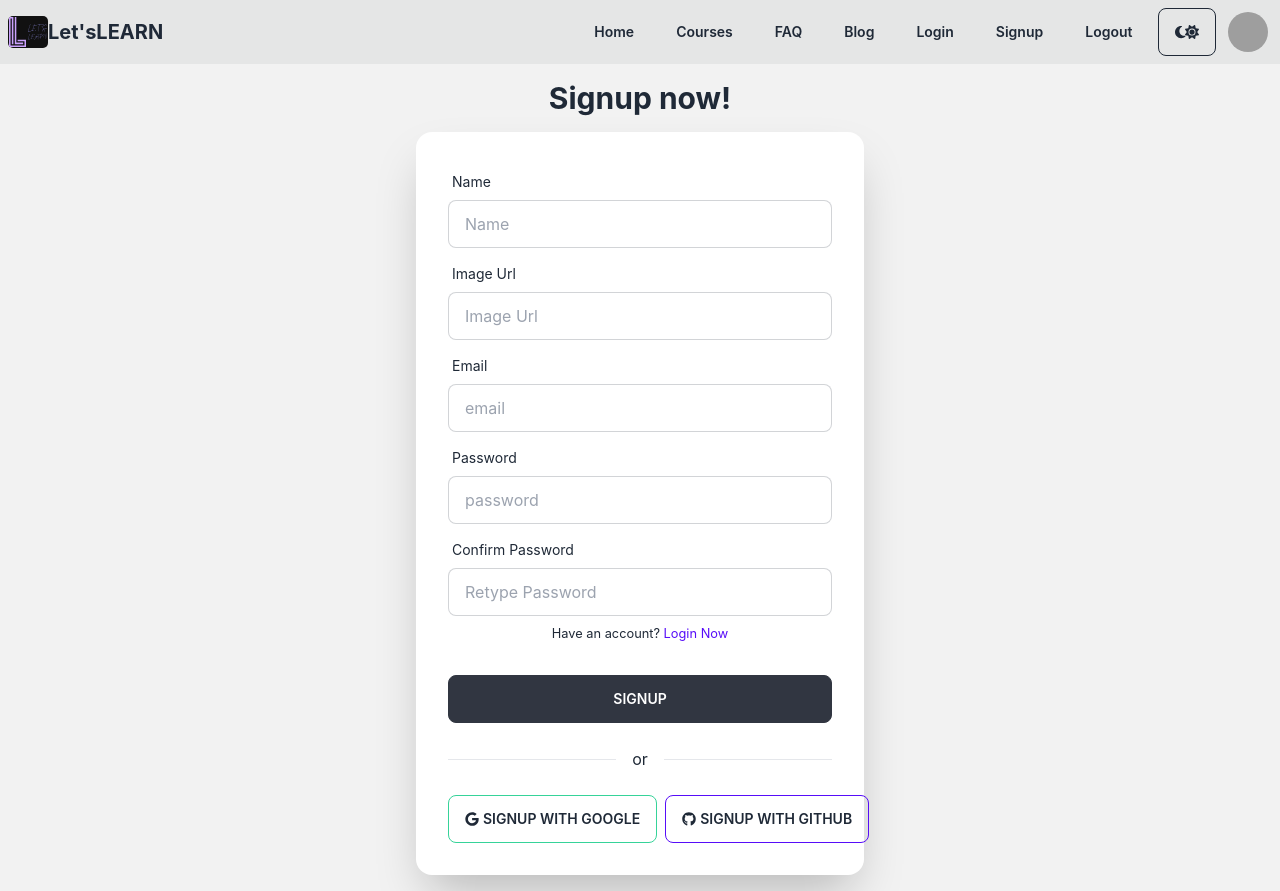
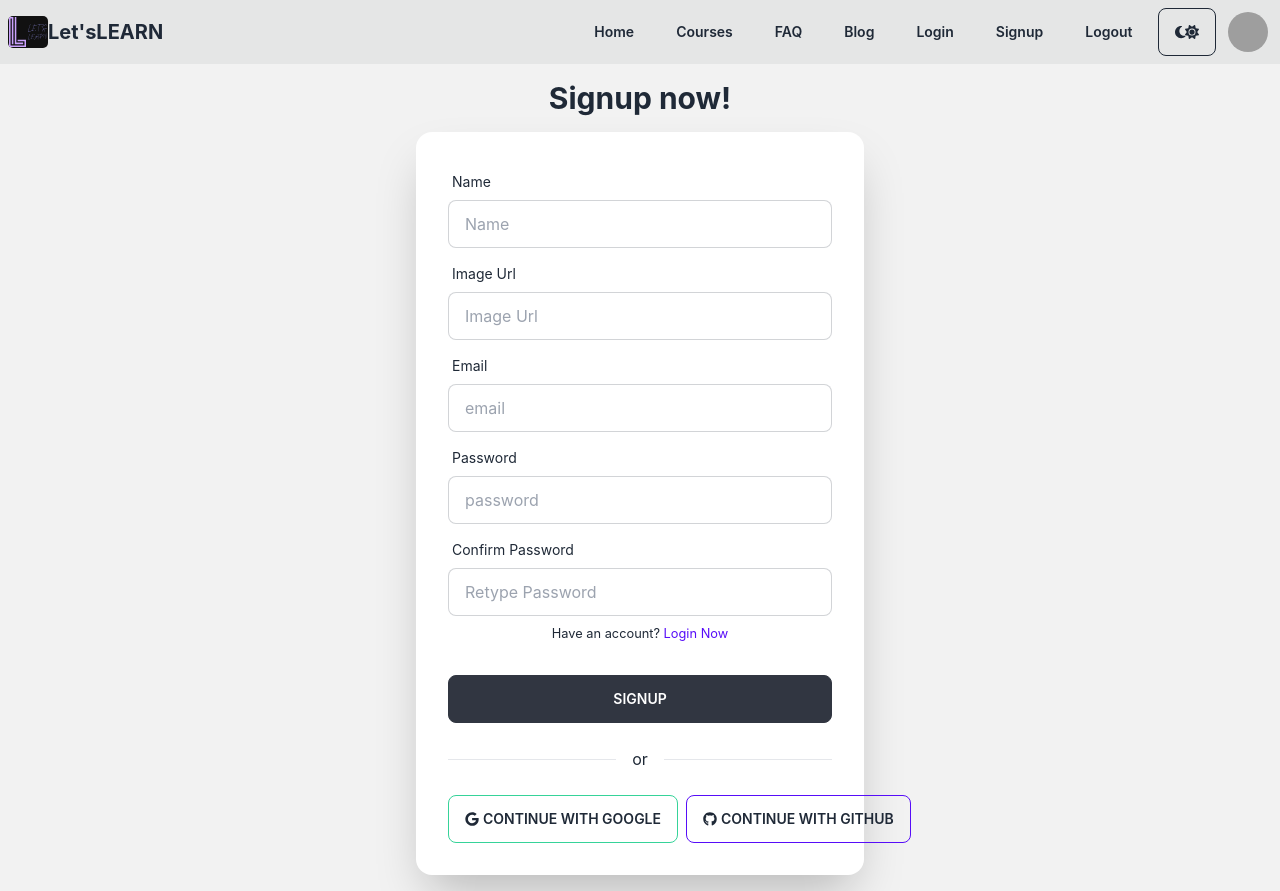
Before and after one commit to ajkn1904/lets-learn-client, a React (Create React App) app: page /signup in a window 1280 px wide. Built offline with nearby package versions, Linux system fonts and the light colour scheme; no server answers; grey boxes are pictures that could not be loaded.

Commit message:
authentication with google and github done

```diff
--- a/src/components/Login/Login.js
+++ b/src/components/Login/Login.js
@@ -2,10 +2,15 @@ import { FaGoogle, FaGithub } from 'react-icons/fa';
 import React, { useContext } from 'react';
 import { Link } from 'react-router-dom';
 import { AuthContext } from '../contexts/UserContext';
+import { GithubAuthProvider, GoogleAuthProvider } from 'firebase/auth';
 
 const Login = () => {
 
-    const {login} = useContext(AuthContext)
+    const {login, loginWithGoogle} = useContext(AuthContext);
+
+    const googleProvider = new GoogleAuthProvider();
+
+    const githubProvider = new GithubAuthProvider();
 
     const handleSubmit = (event) => {
 
@@ -22,9 +27,33 @@ const Login = () => {
             form.reset();
         })
         .catch(error => {
-            console.error('error');
+            console.error(error);
         });
 
+
+    }
+
+    const handleGglLogin = () => {
+        loginWithGoogle(googleProvider)
+        .then(result => {
+            const user = result.user;
+            console.log(user);
+        })
+        .catch(error => {
+            console.error(error);
+        });
+
+    }
+
+    const handleGitLogin = () => {
+        loginWithGoogle(githubProvider)
+        .then(result => {
+            const user = result.user;
+            console.log(user);
+        })
+        .catch(error => {
+            console.error(error);
+        });
 
     }
 
@@ -67,11 +96,11 @@ const Login = () => {
                         </div>
 
                         <div className='flex gap-2'>
-                            <button className="btn btn-ghost border-success">
+                            <button onClick={handleGglLogin} className="btn btn-ghost border-success">
                                 <FaGoogle className='mr-1'></FaGoogle>Login with Google
                             </button>
 
-                            <button className="btn btn-ghost border-primary">
+                            <button onClick={handleGitLogin} className="btn btn-ghost border-primary">
                                 <FaGithub className='mr-1'></FaGithub>Login with GitHub
                             </button>
 
--- a/src/components/Signup/Signup.js
+++ b/src/components/Signup/Signup.js
@@ -2,11 +2,14 @@ import { FaGoogle, FaGithub } from 'react-icons/fa';
 import React, { useContext } from 'react';
 import { Link } from 'react-router-dom';
 import { AuthContext } from '../contexts/UserContext';
+import { GithubAuthProvider, GoogleAuthProvider } from 'firebase/auth';
 
 
 const Signup = () => {
 
-    const {createUser} = useContext(AuthContext);
+    const {createUser, loginWithGoogle} = useContext(AuthContext);
+    const googleProvider = new GoogleAuthProvider();
+    const githubProvider = new GithubAuthProvider();
 
     const handleSubmit = (e) => {
         e.preventDefault();
@@ -30,6 +33,32 @@ const Signup = () => {
         })
 
     }
+
+
+    const handleGglLogin = () => {
+        loginWithGoogle(googleProvider)
+        .then(result => {
+            const user = result.user;
+            console.log(user);
+        })
+        .catch(error => {
+            console.error(error);
+        });
+
+    }
+
+    const handleGitLogin = () => {
+        loginWithGoogle(githubProvider)
+        .then(result => {
+            const user = result.user;
+            console.log(user);
+        })
+        .catch(error => {
+            console.error(error);
+        });
+
+    }
+
 
     return (
         <div className="hero min-h-screen bg-base-200">
@@ -89,12 +118,12 @@ const Signup = () => {
                         </div>
 
                         <div className='flex gap-2'>
-                            <button className="btn btn-ghost border-success">
-                                <FaGoogle className='mr-1'></FaGoogle>Signup with Google
+                            <button onClick={handleGglLogin} className="btn btn-ghost border-success">
+                                <FaGoogle className='mr-1'></FaGoogle>Continue with Google
                             </button>
 
-                            <button className="btn btn-ghost border-primary">
-                                <FaGithub className='mr-1'></FaGithub>Signup with GitHub
+                            <button onClick={handleGitLogin} className="btn btn-ghost border-primary">
+                                <FaGithub className='mr-1'></FaGithub>Continue with GitHub
                             </button>
 
                         </div>
--- a/src/components/contexts/UserContext.js
+++ b/src/components/contexts/UserContext.js
@@ -1,5 +1,5 @@
 import React, { createContext } from 'react';
-import {createUserWithEmailAndPassword, getAuth, onAuthStateChanged, signInWithEmailAndPassword, signOut} from 'firebase/auth';
+import {createUserWithEmailAndPassword, getAuth, onAuthStateChanged, signInWithEmailAndPassword, signInWithPopup, signOut} from 'firebase/auth';
 import app from '../Firebase/firebase.config';
 import { useState, useEffect } from 'react';
 
@@ -23,6 +23,10 @@ const logout = () => {
     return signOut(auth)
 }
 
+const loginWithGoogle = (provider) => {
+    return signInWithPopup(auth, provider);
+}
+
 useEffect( () => {
     const unSubscribe = onAuthStateChanged(auth, currentUser => {
         setUser(currentUser)
@@ -31,7 +35,7 @@ useEffect( () => {
     return () => unSubscribe();
 } , [])
 
-const authInfo = {user, login, createUser, logout}
+const authInfo = {user, login, createUser, logout, loginWithGoogle}
 
     return (
         <AuthContext.Provider value={authInfo}>
```
Also changed, not shown: firebase.json (added), 1 other file (tests, documents, lock files or other folders).
